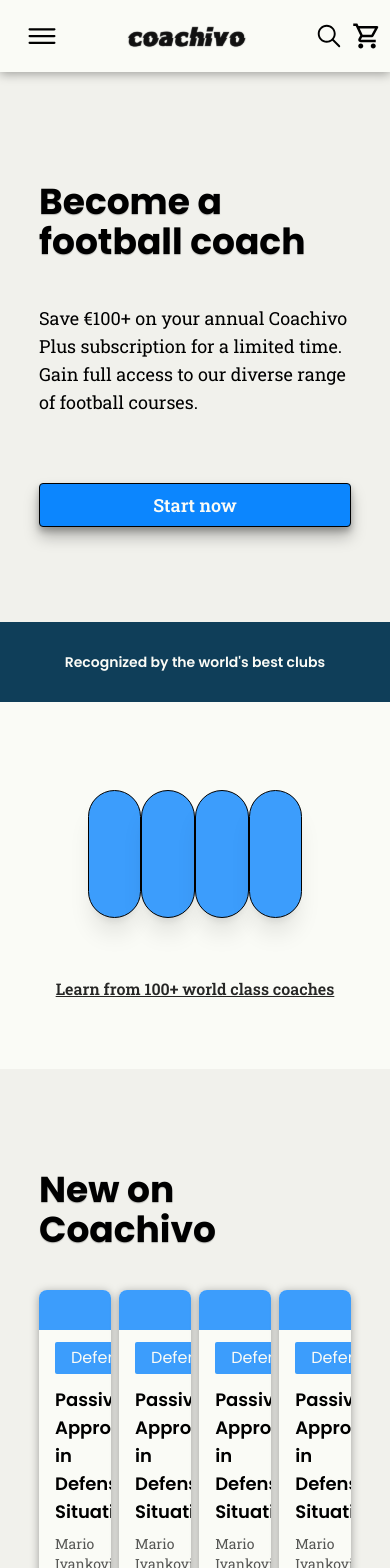
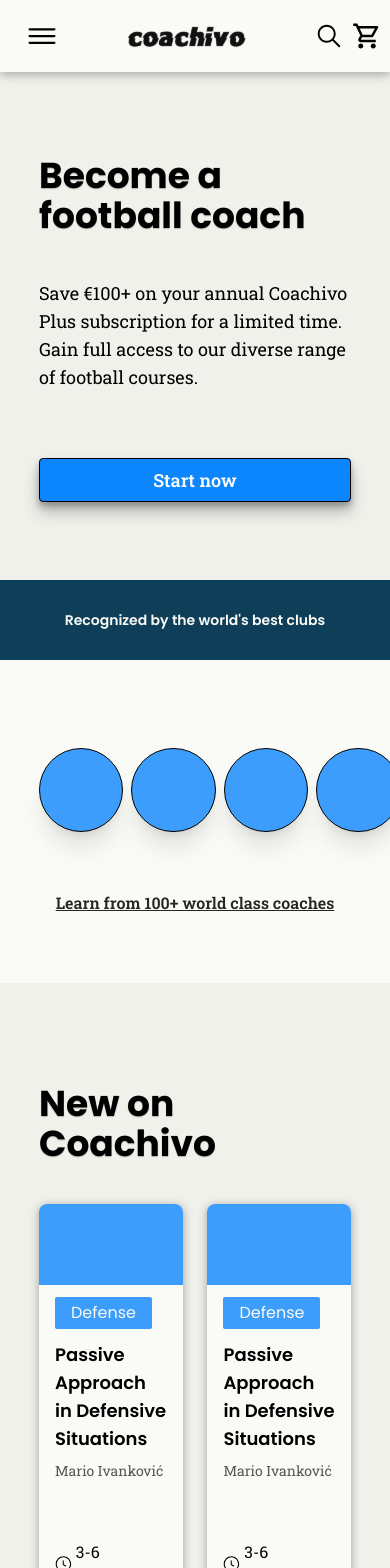
Before and after one commit to ivano-pinjuh/Coachivo, a React (Vite) app: page / in a window 390 px wide. Shown: the top 1568 px of the page. Built offline with nearby package versions, Linux system fonts and the light colour scheme.

Commit message:
working on trending courses section responsiveness

```diff
--- a/src/components/UI/CourseCard.jsx
+++ b/src/components/UI/CourseCard.jsx
@@ -3,7 +3,7 @@ import { GoClock } from "react-icons/go"
 
 const CourseCard = () => {
   return (
-    <div className="flex flex-col rounded-lg h-[400px] shadow-nav bg-milk w-[23%] overflow-clip">
+    <div className="flex flex-col rounded-lg h-[400px] shadow-nav bg-milk w-[46%] md:w-[23%] overflow-clip">
       {/*<img src="" alt="" />*/}
       <div className="w-full bg-brilliant-azure aspect-video"></div>
 
--- a/src/components/pages/Home.jsx
+++ b/src/components/pages/Home.jsx
@@ -6,10 +6,7 @@ import Explore from "../sections/Explore"
 import Comments from "../sections/Comments"
 import Elevate from "../sections/Elevate"
 
-
-
 import Footer from "../layout/Footer"
-
 
 const Home = () => {
   return (
--- a/src/components/sections/Hero.jsx
+++ b/src/components/sections/Hero.jsx
@@ -1,6 +1,6 @@
 const Hero = () => {
   return (
-    <div className="w-full min-h-fit h-fit lg:h-[52vh] pb-[16vh] pt-[13vh] overflow-x-clip border-b-[1px] m-0 bg-isabelline relative">
+    <div className="w-full min-h-fit h-fit lg:h-[52vh] pb-[14vh] pt-[10vh] md:pb-[16vh] md:pt-[13vh] overflow-x-clip border-b-[1px] m-0 bg-isabelline relative">
       <div className="w-full px-[10%]">
         <h1 className="font-poppins font-bold sm:max-w-[60vw] md:max-w-[45vw] lg:max-w-[35vw] text-4xl text-shadow">
           Become a football coach
--- a/src/components/sections/NewCourses.jsx
+++ b/src/components/sections/NewCourses.jsx
@@ -24,7 +24,7 @@ const NewCourses = () => {
           <div className="border-b-2 opacity-50 flex-grow"></div>
         </div>
 
-        <div className="flex mt-10 w-full justify-between">
+        <div className="flex mt-10 w-full flex-wrap gap-4 justify-between">
           <CourseCard/>
           <CourseCard/>
           <CourseCard/>
--- a/src/components/sections/OurCoaches.jsx
+++ b/src/components/sections/OurCoaches.jsx
@@ -1,11 +1,11 @@
 const OurCoaches = () => {
   return (
-    <div className="w-full bg-milk pt-[15vh] pb-[8vh]">
-      <div className="flex justify-between w-[55vw] pb-[7vh] m-auto">
-        <div className="w-32 border-[1px] rounded-full h-32 shadow-xl bg-brilliant-azure"></div>
-        <div className="w-32 border-[1px] rounded-full h-32 shadow-xl bg-brilliant-azure"></div>
-        <div className="w-32 border-[1px] rounded-full h-32 shadow-xl bg-brilliant-azure"></div>
-        <div className="w-32 border-[1px] rounded-full h-32 shadow-xl bg-brilliant-azure"></div>
+    <div className="w-full bg-milk pt-[15vh] pb-[8vh] overflow-x-clip">
+      <div className="flex justify-between gap-2 w-[80%] md:w-[65vw] lg:w-[55vw] pb-[7vh] m-auto">
+        <div className="h-[10vh] md:h-[13vh]  aspect-square border-[1px] rounded-full shadow-xl bg-brilliant-azure"></div>
+        <div className="h-[10vh] md:h-[13vh] aspect-square border-[1px] rounded-full shadow-xl bg-brilliant-azure"></div>
+        <div className="h-[10vh] md:h-[13vh] aspect-square border-[1px] rounded-full shadow-xl bg-brilliant-azure"></div>
+        <div className="h-[10vh] md:h-[13vh] aspect-square border-[1px] rounded-full shadow-xl bg-brilliant-azure"></div>
 
       </div>
 
```
Also changed, not shown: 1 other file (tests, documents, lock files or other folders).
